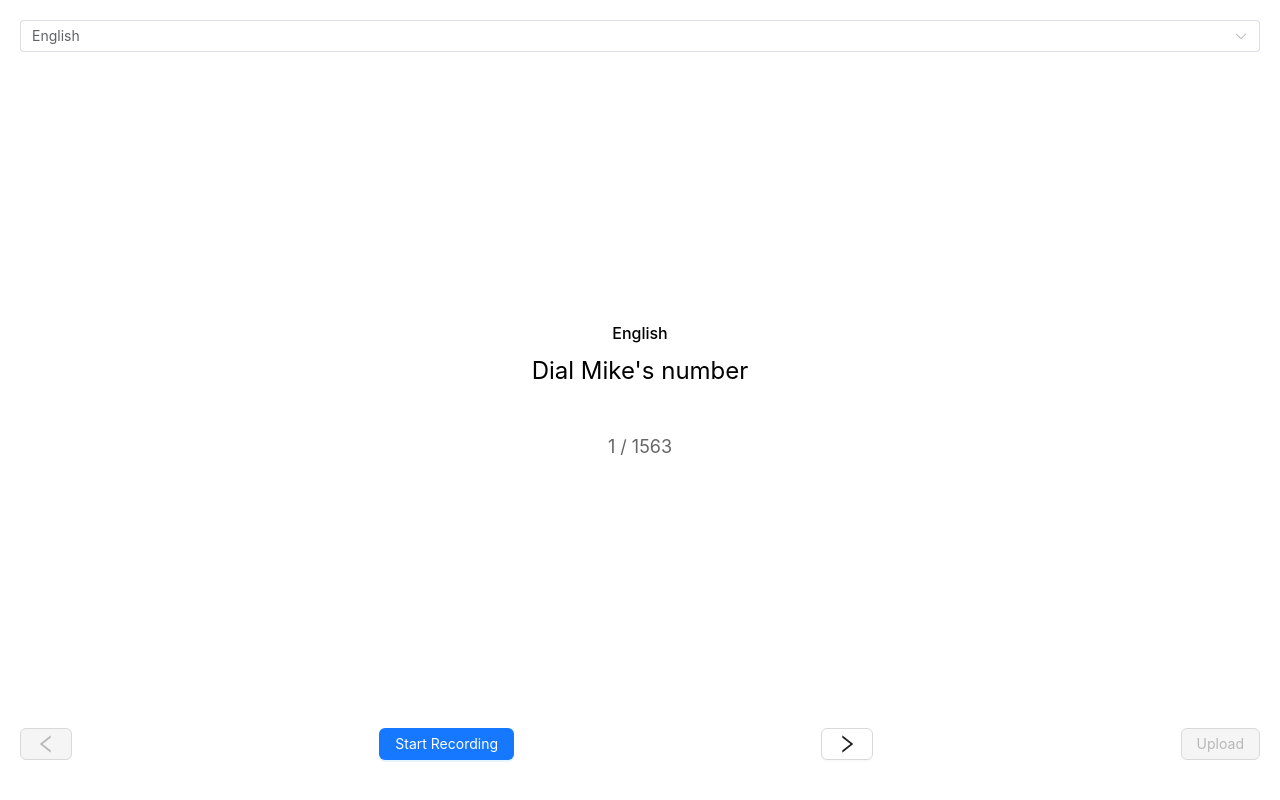
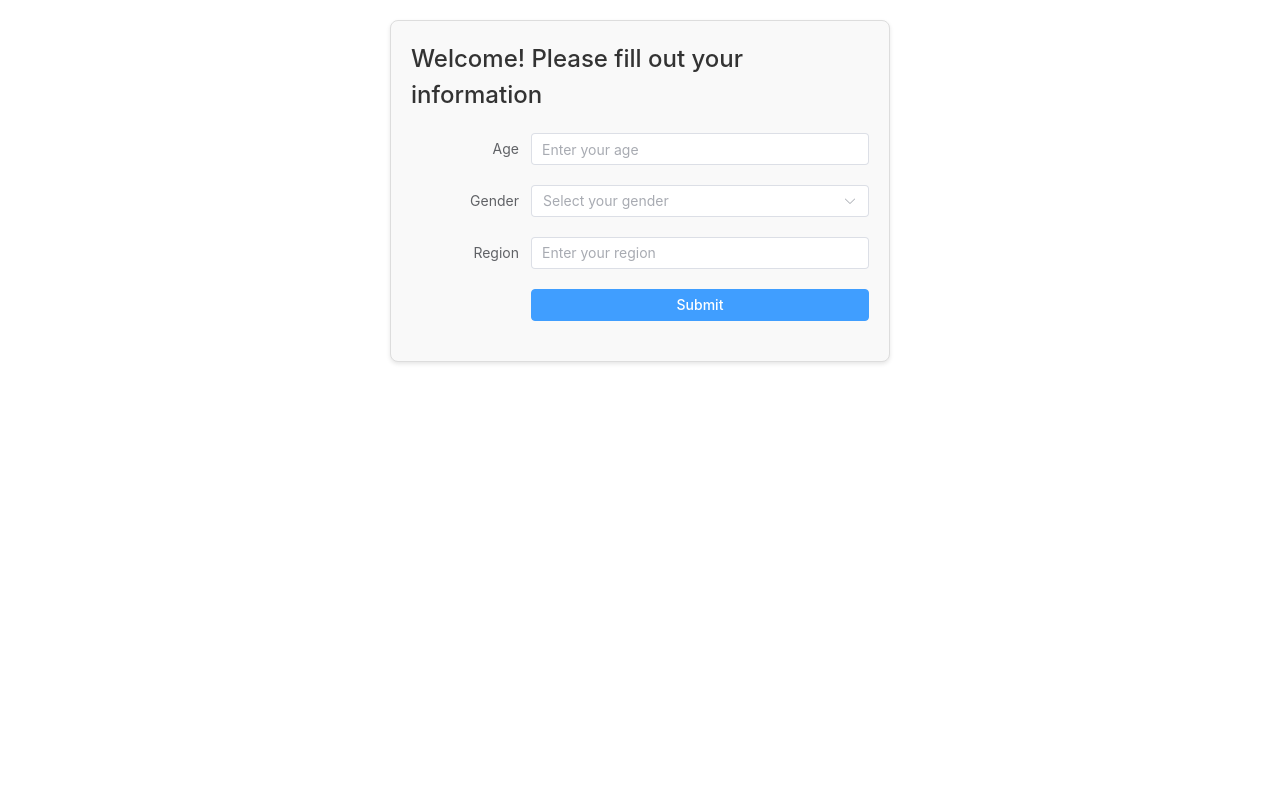
Before and after one commit to westgenesis/voicePhone, a Vue app: page /#/home in a window 1280 px wide. Built offline with nearby package versions, Linux system fonts and the light colour scheme.

Commit message:
增加区域选择

```diff
--- a/src/components/Home/Home.vue
+++ b/src/components/Home/Home.vue
@@ -1,12 +1,37 @@
 <template>
     <div class="home-container">
-        <div class="language-selector">
+        <!-- 语言选择器 -->
+        <div class="language-selector" v-show="!showForm">
             <el-select v-model="selectedLanguage" placeholder="Select Language" @change="changeLanguage">
                 <el-option v-for="lang in languages" :key="lang.value" :label="lang.label" :value="lang.value" />
             </el-select>
         </div>
 
-        <div class="content-area">
+        <!-- 表单部分 -->
+        <div v-if="showForm" class="user-form">
+            <h2>Welcome! Please fill out your information</h2>
+            <el-form :model="userInfo" label-width="120px">
+                <el-form-item label="Age">
+                    <el-input v-model="userInfo.age" type="number" placeholder="Enter your age" />
+                </el-form-item>
+                <el-form-item label="Gender">
+                    <el-select v-model="userInfo.gender" placeholder="Select your gender">
+                        <el-option label="Male" value="male" />
+                        <el-option label="Female" value="female" />
+                        <el-option label="Other" value="other" />
+                    </el-select>
+                </el-form-item>
+                <el-form-item label="Region">
+                    <el-input v-model="userInfo.region" placeholder="Enter your region" />
+                </el-form-item>
+                <el-form-item>
+                    <el-button type="primary" @click="submitForm">Submit</el-button>
+                </el-form-item>
+            </el-form>
+        </div>
+
+        <!-- 正常流程部分 -->
+        <div v-else class="content-area">
             <h2>{{ currentLanguage }}</h2>
             <div class="sentence-display">
                 <p>{{ currentSentence }}</p>
@@ -26,18 +51,16 @@
             </div>
         </div>
 
-        <div class="control-buttons" style="flex-wrap: nowrap;">
+        <!-- 控制按钮 -->
+        <div v-if="!showForm" class="control-buttons" style="flex-wrap: nowrap;">
             <a-button @click="prevSentence" :disabled="currentIndex === 0" aria-label="Previous" flex="1">
                 <el-icon :size="20">
                     <LeftOutlined />
                 </el-icon>
             </a-button>
-
-
             <a-button type="primary" @click="toggleRecording" flex="1">
                 {{ isRecording ? 'Stop' : 'Start' }} Recording
             </a-button>
-            <!-- Next 按钮 -->
             <a-button @click="nextSentence" :disabled="currentIndex === sentences.length - 1" aria-label="Next" flex="1">
                 <el-icon :size="20">
                     <RightOutlined />
@@ -49,8 +72,8 @@
 </template>
 
 <script setup lang="ts">
-import { ref, onMounted, onBeforeUnmount } from 'vue'
-import { ElMessage, ElLoading } from 'element-plus'
+import { ref, onMounted, onBeforeUnmount } from 'vue';
+import { ElMessage, ElLoading } from 'element-plus';
 import Recorder from 'js-audio-recorder';
 import * as transform from 'js-audio-recorder/src/transform/transform';
 import * as Player from 'js-audio-recorder/src/player/player';
@@ -58,6 +81,7 @@ import { RightOutlined, LeftOutlined } from '@ant-design/icons-vue';
 import { http } from '../../http/index.ts';
 import languageData from './languageData.ts';
 
+// 录音相关
 const sampleRate = ref(16000);
 const sampleBit = ref(16);
 const numChannel = ref(1);
@@ -66,6 +90,7 @@ const duration = ref(0);
 const fileSize = ref(0);
 const vol = ref(0);
 
+// 语言选择
 const languages = ref(
     Object.entries(languageData).map(([value, lang]) => ({
         value,
@@ -73,120 +98,118 @@ const languages = ref(
     }))
 );
 
-const { encodeWAV } = transform;
+// 用户信息表单
+const userInfo = ref({
+    age: '',
+    gender: '',
+    region: ''
+});
+
+// 是否显示表单
+const showForm = ref(false);
+
+// 录音相关
 let recorder = null;
 let playTimer = null;
-const selectedLanguage = ref(localStorage.getItem('selectedLanguage') || 'en') // 从 localStorage 中恢复语种
-const currentLanguage = ref('English')
-const sentences = ref<string[]>([])
-const currentIndex = ref(0)
-const currentSentence = ref('')
-const isRecording = ref(false)
-const hasRecording = ref(false)
 
-const collectData = () => {
-    return {
+// 语言和句子相关
+const selectedLanguage = ref(localStorage.getItem('selectedLanguage') || 'en');
+const currentLanguage = ref('English');
+const sentences = ref<string[]>([]);
+const currentIndex = ref(0);
+const currentSentence = ref('');
+const isRecording = ref(false);
+const hasRecording = ref(false);
+
+// 检查是否第一次登录
+const checkFirstLogin = () => {
+    const isFirstLogin = localStorage.getItem('isFirstLogin');
+    if (!isFirstLogin) {
+        showForm.value = true;
+    }
+};
+
+// 提交表单
+const submitForm = () => {
+    if (!userInfo.value.age || !userInfo.value.gender || !userInfo.value.region) {
+        ElMessage.error('Please fill out all fields');
+        return;
+    }
+
+    // 保存用户信息到 localStorage
+    localStorage.setItem('userInfo', JSON.stringify(userInfo.value));
+    localStorage.setItem('isFirstLogin', 'false');
+
+    // 隐藏表单
+    showForm.value = false;
+
+    // 发送用户信息到服务器（可选）
+    // http.post('/user-info', userInfo.value)
+    //     .then(() => {
+    //         ElMessage.success('User information saved successfully');
+    //     })
+    //     .catch((error) => {
+    //         console.error('Failed to save user information:', error);
+    //     });
+};
+
+// 更改语言
+const changeLanguage = () => {
+    const langData = languageData[selectedLanguage.value];
+    sentences.value = langData.sentences;
+    currentIndex.value = parseInt(localStorage.getItem('currentIndex')) || 0;
+    updateCurrentSentence();
+    currentLanguage.value = langData.label;
+    localStorage.setItem('selectedLanguage', selectedLanguage.value);
+};
+
+// 更新当前句子
+const updateCurrentSentence = () => {
+    currentSentence.value = sentences.value[currentIndex.value] || '';
+    localStorage.setItem('currentIndex', currentIndex.value.toString());
+};
+
+// 上一句
+const prevSentence = () => {
+    if (currentIndex.value > 0) {
+        currentIndex.value--;
+        updateCurrentSentence();
+    }
+};
+
+// 下一句
+const nextSentence = () => {
+    if (currentIndex.value < sentences.value.length - 1) {
+        currentIndex.value++;
+        updateCurrentSentence();
+    } else {
+        currentIndex.value = 0;
+        localStorage.removeItem('currentIndex');
+        updateCurrentSentence();
+        ElMessage.success('All recordings completed. Rolling back to the first sentence.');
+    }
+};
+
+// 开始录音
+const startRecord = () => {
+    const config = {
         sampleBits: sampleBit.value,
         sampleRate: sampleRate.value,
         numChannels: numChannel.value,
         compiling: compiling.value,
     };
-};
 
-const changeLanguage = () => {
-    const langData = languageData[selectedLanguage.value]
-    sentences.value = langData.sentences
-    currentIndex.value = parseInt(localStorage.getItem('currentIndex')) || 0
-    updateCurrentSentence()
-    currentLanguage.value = langData.label
-    localStorage.setItem('selectedLanguage', selectedLanguage.value) // 保存语种到 localStorage
-}
-
-const updateCurrentSentence = () => {
-    currentSentence.value = sentences.value[currentIndex.value] || ''
-    localStorage.setItem('currentIndex', currentIndex.value.toString())
-}
-
-const prevSentence = () => {
-    if (currentIndex.value > 0) {
-        currentIndex.value--
-        updateCurrentSentence()
-    }
-}
-
-const nextSentence = () => {
-    if (currentIndex.value < sentences.value.length - 1) {
-        currentIndex.value++
-        updateCurrentSentence()
-    } else {
-        // 全部录制完成后自动回滚到第一条语料
-        currentIndex.value = 0
-        localStorage.removeItem('currentIndex')
-        updateCurrentSentence()
-        ElMessage.success('All recordings completed. Rolling back to the first sentence.')
-    }
-}
-
-const startRecord = () => {
-    const config = collectData();
     if (!recorder) {
         recorder = new Recorder(config);
-        recorder.onprocess = function (duration) {
-            // this.setState({
-            //     duration: duration.toFixed(5),
-            // });
-            // 推荐使用 onprogress
-        };
         recorder.onprogress = (params) => {
             duration.value = params.duration.toFixed(5);
             fileSize.value = params.fileSize;
             vol.value = params.vol.toFixed(2);
-            console.log(vol);
-            if (config.compiling) {
-                console.log('音频总数据：', params.data);
-            }
         };
-        recorder.onplay = () => {
-            console.log('%c回调监听，开始播放音频', 'color: #2196f3');
-        };
-        recorder.onpauseplay = () => {
-            console.log('%c回调监听，暂停播放音频', 'color: #2196f3');
-        };
-        recorder.onresumeplay = () => {
-            console.log('%c回调监听，恢复播放音频', 'color: #2196f3');
-        };
-        recorder.onstopplay = () => {
-            console.log('%c回调监听，停止播放音频', 'color: #2196f3');
-        };
-        recorder.onplayend = () => {
-            console.log('%c回调监听，音频已经完成播放', 'color: #2196f3');
-            stopDrawPlay();
-        };
-        config.compiling && (playTimer = setInterval(() => {
-            if (!recorder) {
-                return;
-            }
-            let newData = recorder.getNextData();
-            if (!newData.length) {
-                return;
-            }
-            let byteLength = newData[0].byteLength;
-            let buffer = new ArrayBuffer(newData.length * byteLength);
-            let dataView = new DataView(buffer);
-            for (let i = 0, iLen = newData.length; i < iLen; ++i) {
-                for (let j = 0, jLen = newData[i].byteLength; j < jLen; ++j) {
-                    dataView.setInt8(i * byteLength + j, newData[i].getInt8(j));
-                }
-            }
-            let a = encodeWAV(dataView, config.sampleRate, config.sampleRate, config.numChannels, config.sampleBits);
-            let blob = new Blob([a], { type: 'audio/wav' });
-            blob.arrayBuffer().then((arraybuffer) => {
-                Player.play(arraybuffer);
-            });
-        }, 3000));
     } else {
         recorder.stop();
     }
+
     recorder.start().then(() => {
         console.log('开始录音');
     }, (error) => {
@@ -194,22 +217,41 @@ const startRecord = () => {
     });
 };
 
+// 停止录音
+const endRecord = () => {
+    recorder && recorder.stop();
+};
+
+// 切换录音状态
+const toggleRecording = () => {
+    isRecording.value = !isRecording.value;
+    if (!isRecording.value) {
+        hasRecording.value = true;
+        endRecord();
+    } else {
+        startRecord();
+    }
+};
+
+// 上传录音
 const uploadWAV = async () => {
     if (!recorder) {
         ElMessage.error('请先录制音频');
         return;
     }
+
     const formData = new FormData();
     const file = new File([recorder.getWAVBlob()], currentSentence.value + '.wav', { type: 'audio/wav' });
     formData.append('file', file);
+
     let loadingInstance;
     try {
         loadingInstance = ElLoading.service({ target: '.home-container', text: 'uploading...' });
-        const response = (await http.post(`/upload`, formData));
+        const response = await http.post('/upload', formData);
         console.log(response);
 
-        ElMessage.success('Recording uploaded successfully')
-        hasRecording.value = false
+        ElMessage.success('Recording uploaded successfully');
+        hasRecording.value = false;
     } catch (error) {
         console.error("Upload failed: ", error);
     } finally {
@@ -217,40 +259,28 @@ const uploadWAV = async () => {
     }
 };
 
-const endRecord = () => {
-    recorder && recorder.stop();
+// 上传录音
+const uploadRecording = () => {
+    uploadWAV();
 };
 
-const toggleRecording = () => {
-    isRecording.value = !isRecording.value
-    if (!isRecording.value) {
-        hasRecording.value = true;
-        endRecord();
-    } else {
-        startRecord();
-    }
-}
+// 组件挂载时检查是否第一次登录
+onMounted(() => {
+    checkFirstLogin();
+    selectedLanguage.value = localStorage.getItem('selectedLanguage') || 'en';
+    currentIndex.value = parseInt(localStorage.getItem('currentIndex')) || 0;
+    isRecording.value = localStorage.getItem('isRecording') === 'true';
+    hasRecording.value = localStorage.getItem('hasRecording') === 'true';
+    changeLanguage();
+});
 
-const uploadRecording = () => {
-    uploadWAV();
-}
-
-onMounted(() => {
-    // 从 localStorage 中恢复状态
-    selectedLanguage.value = localStorage.getItem('selectedLanguage') || 'en' // 恢复语种
-    currentIndex.value = parseInt(localStorage.getItem('currentIndex')) || 0
-    isRecording.value = localStorage.getItem('isRecording') === 'true'
-    hasRecording.value = localStorage.getItem('hasRecording') === 'true'
-    changeLanguage()
-})
-
-// 在组件销毁前保存状态
+// 组件销毁前保存状态
 onBeforeUnmount(() => {
-    localStorage.setItem('selectedLanguage', selectedLanguage.value) // 保存语种
-    localStorage.setItem('currentIndex', currentIndex.value.toString())
-    localStorage.setItem('isRecording', isRecording.value.toString())
-    localStorage.setItem('hasRecording', hasRecording.value.toString())
-})
+    localStorage.setItem('selectedLanguage', selectedLanguage.value);
+    localStorage.setItem('currentIndex', currentIndex.value.toString());
+    localStorage.setItem('isRecording', isRecording.value.toString());
+    localStorage.setItem('hasRecording', hasRecording.value.toString());
+});
 </script>
 
 <style scoped lang="less">
@@ -292,6 +322,30 @@ onBeforeUnmount(() => {
     margin-bottom: 20px;
 }
 
+.user-form {
+    max-width: 500px;
+    margin: 0 auto;
+    padding: 20px;
+    border: 1px solid #ddd;
+    border-radius: 8px;
+    background-color: #f9f9f9;
+    box-shadow: 0 2px 4px rgba(0, 0, 0, 0.1);
+
+    h2 {
+        margin-bottom: 20px;
+        font-size: 24px;
+        color: #333;
+    }
+
+    .el-form-item {
+        margin-bottom: 20px;
+    }
+
+    .el-button {
+        width: 100%;
+    }
+}
+
 @media (max-width: 768px) {
     .control-buttons {
         flex-wrap: wrap;
```
